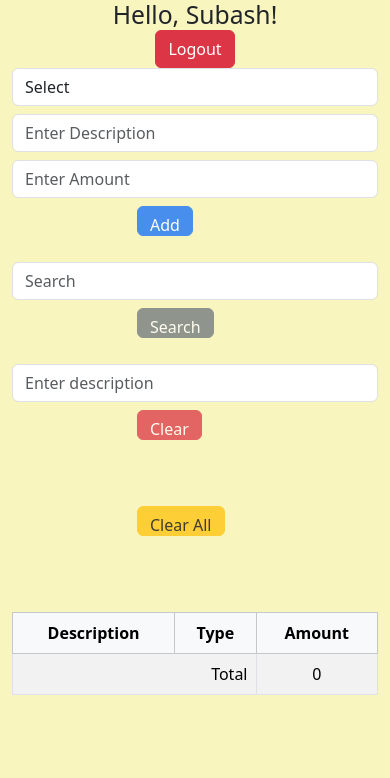
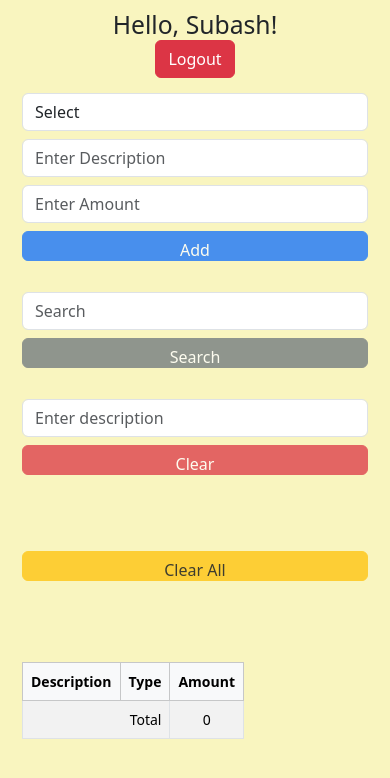
Before and after one commit to Arulsubash/Profit-Expense-Tracker, a Flask app: page /home in a window 390 px wide. Shown: the top 778 px of the page. Run offline with Flask 3, Linux system fonts and the light colour scheme; a user stored in the database is signed in; data that the repository does not hold is empty; some libraries are stand-ins or nearby versions.

Commit message:
Update styles.css
mobile friendly style

```diff
--- a/static/styles.css
+++ b/static/styles.css
@@ -118,6 +118,69 @@
     text-align: center;
 }
 
+@media (max-width: 768px) {
+    body {
+        padding: 10px;
+    }
+
+    #form-containner {
+        width: 90%;
+        margin: 40px auto;
+    }
+
+    #form input,
+    select,
+    #search,
+    #input {
+        width: 100%;
+        margin-top: 15px;
+    }
+
+    button {
+        width: 100%;
+        margin: 15px 0px;
+    }
+
+    #logout,
+    #clearall,
+    #addinput {
+        margin: 15px auto;
+        display: block;
+        text-align: center;
+    }
+
+    #clearall {
+        margin: 0px 130px 0px 140px;
+    }
+
+    #clear {
+        margin: 0px;
+    }
+
+    #search {
+        width: 100%;
+        margin: 15px 0px 0px 0px;
+    }
+
+    table {
+        width: 100%;
+        font-size: 14px;
+        overflow-x: auto;
+        display: block;
+    }
+
+    #head {
+        height: auto;
+        padding: 40px 0;
+    }
+
+    #forgot {
+        margin: 10px auto;
+        text-align: center;
+    }
+
+}
+
 #clearall {
     margin: 0px 0px 0px 800px;
 }
```
